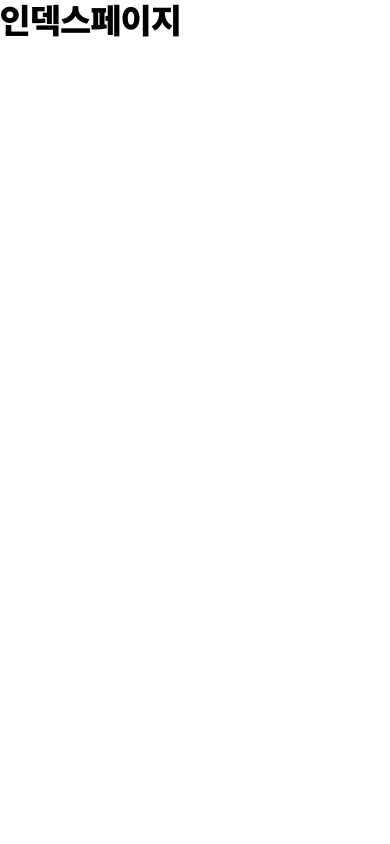
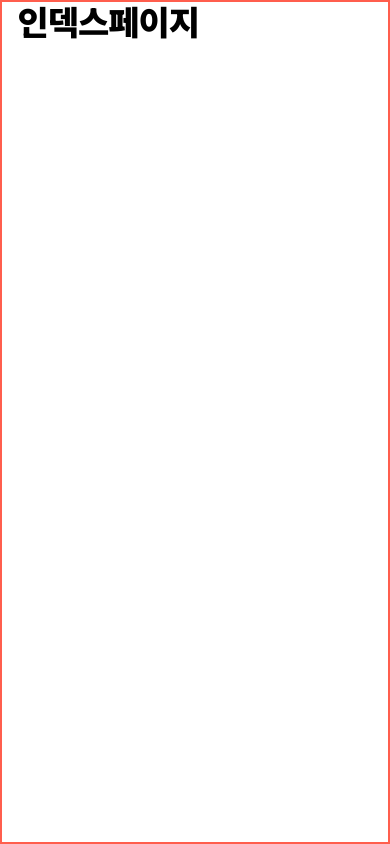
Before and after one commit to mung96/gongkademy_front, a Next.js app: page / in a window 390 px wide. Built offline with nearby package versions, Linux system fonts and the light colour scheme.

Commit message:
design: breakpoint별 layout 설정

```diff
--- /dev/null
+++ b/src/app/(with-header)/layout.tsx
@@ -0,0 +1,9 @@
+export default function Layout({ children }: Readonly<{
+  children: React.ReactNode;
+}>) {
+  return (
+    <div className={'border-2 border-system-red-100 h-full px-4 tablet:px-6'}>
+      {children}
+    </div>
+  );
+}
--- a/src/app/globals.css
+++ b/src/app/globals.css
@@ -100,13 +100,14 @@
 
 
 :root {
-
+  min-height: 100%;
 }
 
 html,
 body {
   max-width: 100vw;
   overflow-x: hidden;
+  height: 100%;
 }
 
 body {
```
Also changed, not shown: src/app/(with-header)/page.tsx (renamed from src/app/page.tsx).
